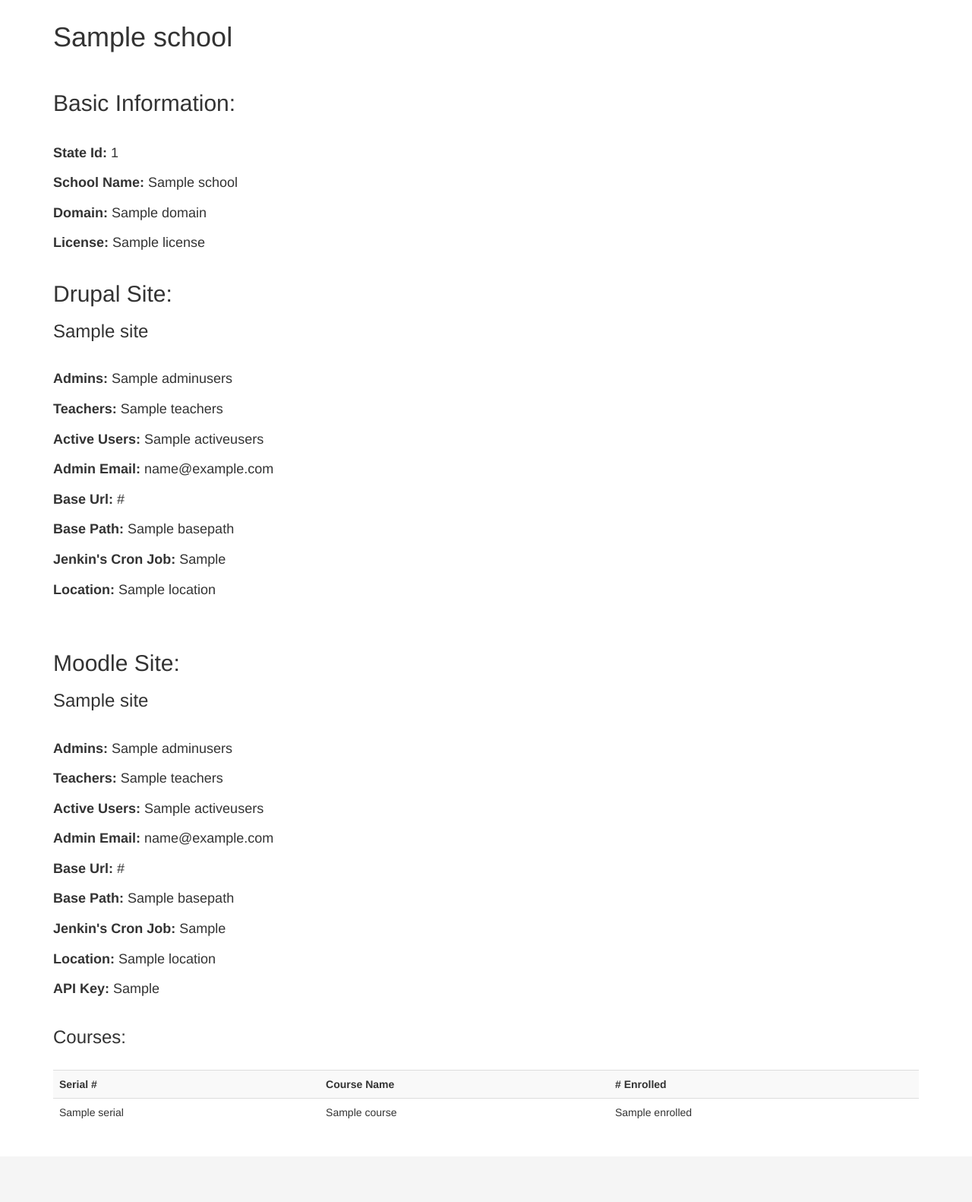
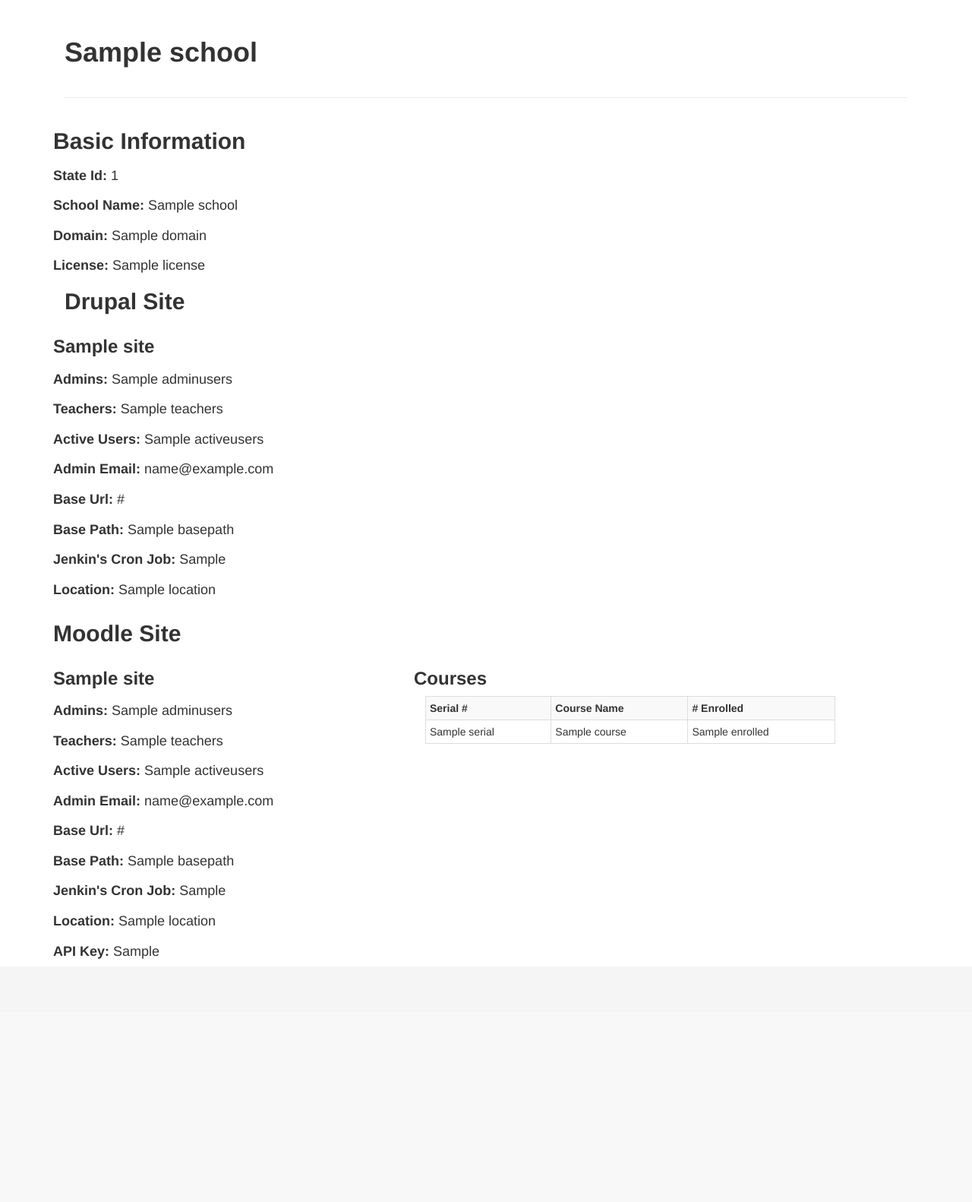
Before and after one commit to osuosl/orvsd_central, a Python web app: template orvsd_central/templates/school.html in a window 1280 px wide. Shown: the part 51-1633 px from the top of the page at 76% size. After the commit the page ends 1313 px from the top, so only its background shows below. Run offline with Jinja, Linux system fonts and the light colour scheme; the template is opened without the code that fills it: most values are stand-ins (such as "Sample title", 1, 10 or a date in 2020).

Commit message:
bootstrap3 school.html
refs #87

```diff
--- a/orvsd_central/templates/school.html
+++ b/orvsd_central/templates/school.html
@@ -5,79 +5,74 @@
 {% endblock %}
 
 {% block content %}
-    <div class="row-fluid">
-        <h1>{{school.name}}</h1>
+<div class="container-fluid">
+    <div class="page-header">
+        <h1><strong>{{school.name}}</strong></h1>
         </br>
     </div>
-    <div class="row-fluid">
-        <h2>Basic Information:</h2>
-        <div class="offset1">
-            </br>
-            <h4 style="font-weight:normal">
-                <b>State Id:</b> {{school.state_id}} </br></br>
-                <b>School Name:</b> {{school.name}}</br></br>
-                <b>Domain:</b> {{school.domain}}</br></br>
-                <b>License:</b> {{school.license}} </br></br>
+    <div class="row">
+        <h2><strong>Basic Information</strong></h2>
+    </div>
+    <h4>
+        <div class="row"><b>State Id:</b> {{school.state_id}}</div><br />
+        <div class="row"><b>School Name:</b> {{school.name}}</div><br />
+        <div class="row"><b>Domain:</b> {{school.domain}}</div><br />
+        <div class="row"><b>License:</b> {{school.license}}</div>
     </h4>
-        </div>
-    </div>
 
     {% if drupal_siteinfo %}
-    <div class="row-fluid">
-        <h2>Drupal Site{% if drupal_siteinfo|length > 1%}s{% endif %}:</h2>
+    <div>
+        <h2><strong>Drupal Site{% if drupal_siteinfo|length > 1%}s{% endif %}</strong></h2>
     </div>
     {% for site, site_details in drupal_siteinfo %}
-    <div class="offset1">
-        <div class="row-fluid">
-            <h3> {{site.name}} </h3>
-            </br>
-            <h4 style="font-weight:normal">
+    <div class="row">
+        <h3><strong>{{site.name}}</strong></h3>
+    </div>
+    <h4>
         {% if site_details %}
-                <b>Admins:</b> {{site_details.adminusers}}</br></br>
-                <b>Teachers:</b> {{site_details.teachers}}</br></br>
-                <b>Active Users:</b> {{site_details.activeusers}}</br></br>
-                <b>Admin Email:</b> {{site_details.adminemail}}</br></br>
+        <div class="row"><b>Admins:</b> {{site_details.adminusers}}</div><br />
+        <div class="row"><b>Teachers:</b> {{site_details.teachers}}</div><br />
+        <div class="row"><b>Active Users:</b> {{site_details.activeusers}}</div><br />
+        <div class="row"><b>Admin Email:</b> {{site_details.adminemail}}</div><br />
         {% endif %}
-                <b>Base Url:</b> {{site.baseurl}}</br></br>
-                <b>Base Path:</b> {{site.basepath}}</br></br>
-                <b>Jenkin's Cron Job:</b> {{site.jenkins_cron_job}}</br></br>
-                <b>Location:</b> {{site.location}}</br></br>
+        <div class="row"><b>Base Url:</b> {{site.baseurl}}</div><br />
+        <div class="row"><b>Base Path:</b> {{site.basepath}}</div><br />
+        <div class="row"><b>Jenkin's Cron Job:</b> {{site.jenkins_cron_job}}</div><br />
+        <div class="row"><b>Location:</b> {{site.location}}</div>
     </h4>
-        </div>
-    </div>
-    </br>
     {% endfor %}
     {% endif %}
 
     {% if moodle_siteinfo %}
-    <div class="row-fluid">
-        <h2>Moodle Site{% if moodle_siteinfo|length > 1%}s{% endif %}:</h2>
+    <div class="row">
+        <h2><strong>Moodle Site{% if moodle_siteinfo|length > 1%}s{% endif %}</strong></h2>
     </div>
     {% for site, site_details in moodle_siteinfo %}
-    <div class="offset1">
-        <div class="row-fluid">
-            <div class="span5">
-                <h3> {{site.name}} </h3>
-                </br>
-                <h4 style="font-weight:normal">
+    <div class="row">
+        <div class="col-xs-5">
+            <div class="row">
+                <h3><strong>{{site.name}}</strong></h3>
+            </div>
+            <h4>
                 {% if site_details %}
-                    <b>Admins:</b> {{site_details.adminusers}}</br></br>
-                    <b>Teachers:</b> {{site_details.teachers}}</br></br>
-                    <b>Active Users:</b> {{site_details.activeusers}}</br></br>
-                    <b>Admin Email:</b> {{site_details.adminemail}}</br></br>
+                <div class="row"><b>Admins:</b> {{site_details.adminusers}}</div><br />
+                <div class="row"><b>Teachers:</b> {{site_details.teachers}}</div><br />
+                <div class="row"><b>Active Users:</b> {{site_details.activeusers}}</div><br />
+                <div class="row"><b>Admin Email:</b> {{site_details.adminemail}}</div><br />
                 {% endif %}
-                    <b>Base Url:</b> {{site.baseurl}}</br></br>
-                    <b>Base Path:</b> {{site.basepath}}</br></br>
-                    <b>Jenkin's Cron Job:</b> {{site.jenkins_cron_job}}</br></br>
-                    <b>Location:</b> {{site.location}}</br></br>
-                    <b>API Key:</b> {{site.api_key}}</br></br>
+                <div class="row"><b>Base Url:</b> {{site.baseurl}}</div><br />
+                <div class="row"><b>Base Path:</b> {{site.basepath}}</div><br />
+                <div class="row"><b>Jenkin's Cron Job:</b> {{site.jenkins_cron_job}}</div><br />
+                <div class="row"><b>Location:</b> {{site.location}}</div><br />
+                <div class="row"><b>API Key:</b> {{site.api_key}}</div>
             </h4>
         </div>
-            <div class="span6">
-                <h3>Courses:</h3>
-                </br>
+        <div class="col-xs-6">
+            <div class="row">
+                <h3><strong>Courses</strong></h3>
+            </div>
             {% if site_details.courses %}
-                <table id="courses" class="table table-striped">
+            <table id="courses" class="table table-condensed table-responsive table-bordered table-hover table-striped">
                 <tr>
                     <th>Serial #</th>
                     <th>Course Name</th>
@@ -96,8 +91,7 @@
             {% endif %}
         </div>
     </div>
-    </div>
-    </br>
     {% endfor %}
     {% endif %}
+</div>
 {% endblock %}
```
Lines whose indentation alone changed are shown as unchanged.
